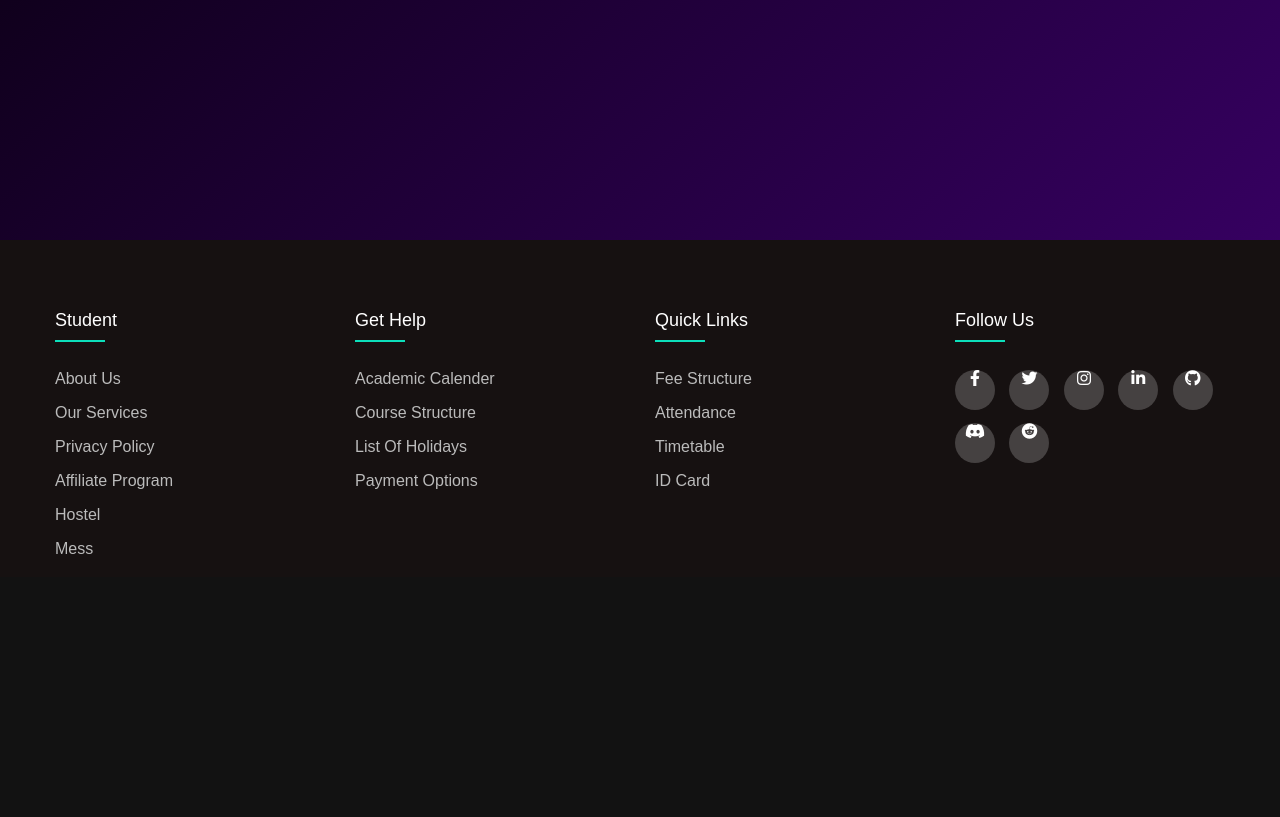
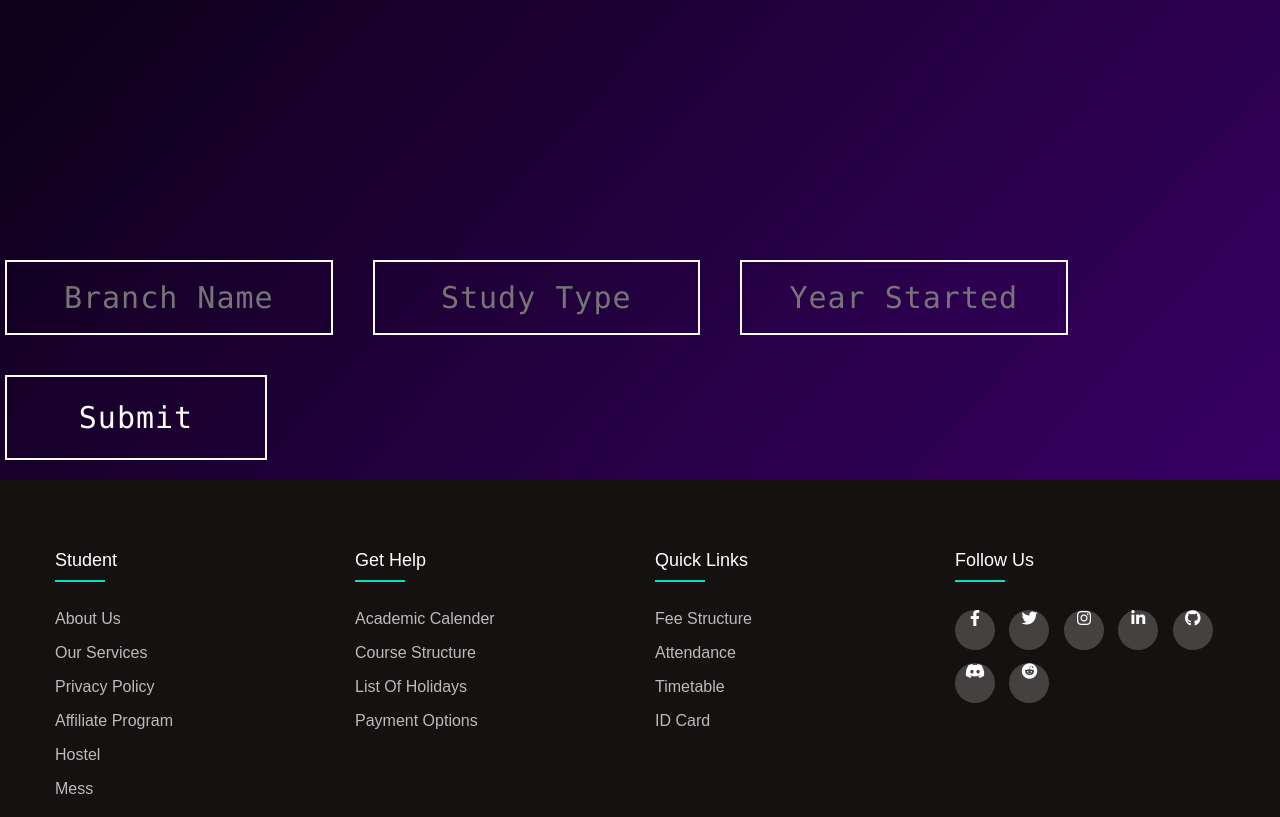
Before and after one commit to g-kabra/2ndSemWebDProject, a Flask app: template app/templates/admin_student_selector.html in a window 1280 px wide; the page is wider, and only the part inside the window is pictured. Shown: the part 585-1402 px from the top of that part. Before the commit the page ends 1139 px from the top of that part, so only its background shows below. Run offline with Flask 2, Linux system fonts and the light colour scheme; the template is opened without the code that fills it: most values are stand-ins (such as "Sample title", 1, 10 or a date in 2020); some libraries are stand-ins or nearby versions.

Commit message:
Added branch addition option

```diff
--- a/app/templates/admin_profile.html
+++ b/app/templates/admin_profile.html
@@ -45,6 +45,9 @@
             </li>
             <li class="nav-item">
               <a href="/signup"><button class="styled-button">Sign Up</button></a>
+            </li>
+            <li class="nav-item">
+              <a href="/admin/branch"><button class="styled-button">Add Branch</button></a>
             </li>
             <li class="nav-item" id = "logout">
               <a href="/logout"><button class="styled-button">Logout</button></a>
--- a/app/templates/admin_student_selector.html
+++ b/app/templates/admin_student_selector.html
@@ -13,7 +13,10 @@
     />
     <link rel="stylesheet" href="/static/student_selector.css" />
     <link rel="stylesheet" href="/static/footer.css" />
-    <link rel="stylesheet" href="https://cdnjs.cloudflare.com/ajax/libs/font-awesome/6.1.1/css/all.min.css">
+    <link
+      rel="stylesheet"
+      href="https://cdnjs.cloudflare.com/ajax/libs/font-awesome/6.1.1/css/all.min.css"
+    />
   </head>
   <body>
     <!-- Navbar shit -->
@@ -36,26 +39,38 @@
               <a href="/"><button class="styled-button">Home</button></a>
             </li>
             <li class="nav-item">
-              <a href="/admin/timetable"><button class="styled-button">Timetable</button></a>
+              <a href="/admin/timetable"
+                ><button class="styled-button">Timetable</button></a
+              >
             </li>
             <li class="nav-item">
-              <a href="/admin/teacher_assign"><button class="styled-button">Teacher Assign</button></a>
+              <a href="/admin/teacher_assign"
+                ><button class="styled-button">Teacher Assign</button></a
+              >
             </li>
             <li class="nav-item">
               <a href="#"><button class="styled-button">Attendance</button></a>
             </li>
             <li class="nav-item">
-              <a href="/signup"><button class="styled-button">Sign Up</button></a>
+              <a href="/signup"
+                ><button class="styled-button">Sign Up</button></a
+              >
             </li>
-            <li class="nav-item" id = "logout">
-              <a href="/logout"><button class="styled-button">Logout</button></a>
+            <li class="nav-item" id="logout">
+              <a href="/logout"
+                ><button class="styled-button">Logout</button></a
+              >
             </li>
-            <object data = "/static/icons8-logout-50.png" width="50px" height="50px" id="png"></object>
+            <object
+              data="/static/icons8-logout-50.png"
+              width="50px"
+              height="50px"
+              id="png"
+            ></object>
           </ul>
         </div>
       </div>
     </nav>
-
 
     <div class="center-align">
       {%if added%}
@@ -67,13 +82,12 @@
         class="teacher-selector"
       >
         <div class="row">
-
           <select name="year" id="ch_year" class="btn col-3">
             <!-- <option value="" disabled selected>Year</option> -->
-              <option value="2019" style="background: black;">2019</option>
-              <option value="2020" style="background: black;">2020</option>
-              <option value="2021" style="background: black;">2021</option>
-              <option value="2022" style="background: black;">2022</option>
+            <option value="2019" style="background: black">2019</option>
+            <option value="2020" style="background: black">2020</option>
+            <option value="2021" style="background: black">2021</option>
+            <option value="2022" style="background: black">2022</option>
           </select>
 
           <select
@@ -83,10 +97,10 @@
             placeholder="Branch"
           >
             <div class="dropdown-content" id="yes">
-                <option value="CSAI" style="background: black;">CSAI</option>
-                <option value="CS" style="background: black;" >CS</option>
-                <option value="CSB"style="background: black;" >CSB</option>
-                <option value="IT" style="background: black;">IT</option>
+              <option value="CSAI" style="background: black">CSAI</option>
+              <option value="CS" style="background: black">CS</option>
+              <option value="CSB" style="background: black">CSB</option>
+              <option value="IT" style="background: black">IT</option>
             </div>
           </select>
           <select
@@ -96,14 +110,14 @@
             placeholder="Semester"
           >
             <div class="dropdown-content">
-                <option value="1" style="background: black;">1</option>
-                <option value="2" style="background: black;">2</option>
-                <option value="3" style="background: black;">3</option>
-                <option value="4" style="background: black;">4</option>
-                <option value="5" style="background: black;">5</option>
-                <option value="6" style="background: black;">6</option>
-                <option value="7" style="background: black;">7</option>
-                <option value="8" style="background: black;">8</option>
+              <option value="1" style="background: black">1</option>
+              <option value="2" style="background: black">2</option>
+              <option value="3" style="background: black">3</option>
+              <option value="4" style="background: black">4</option>
+              <option value="5" style="background: black">5</option>
+              <option value="6" style="background: black">6</option>
+              <option value="7" style="background: black">7</option>
+              <option value="8" style="background: black">8</option>
             </div>
           </select>
           <select name="teacher">
@@ -123,7 +137,8 @@
         action="/admin/timetable/selected"
         method="POST"
         class="timetable-selector"
-        ><center>
+      >
+        <center>
           <div class="row">
             <select name="year" id="ch_year" class="btn col-2">
               <!-- <option value="" disabled selected>Year</option> -->
@@ -152,28 +167,51 @@
               placeholder="Semester"
             >
               <div class="dropdown-content">
-                <option value="1" style="background: black;">1</option>
-                <option value="2" style="background: black;">2</option>
-                <option value="3" style="background: black;">3</option>
-                <option value="4" style="background: black;">4</option>
-                <option value="5" style="background: black;">5</option>
-                <option value="6" style="background: black;">6</option>
-                <option value="7" style="background: black;">7</option>
-                <option value="8" style="background: black;">8</option>
+                <option value="1" style="background: black">1</option>
+                <option value="2" style="background: black">2</option>
+                <option value="3" style="background: black">3</option>
+                <option value="4" style="background: black">4</option>
+                <option value="5" style="background: black">5</option>
+                <option value="6" style="background: black">6</option>
+                <option value="7" style="background: black">7</option>
+                <option value="8" style="background: black">8</option>
               </div>
             </select>
-
+            <button class="btn">Submit</button>
+          </div>
+        </center>
+      </form>
+      {%endif%}
+    </div>
+    {%if branch%}
+    <form action="/admin/add_branch" method="POST" class="timetable-selector">
+      <div class="row">
+        <input
+          type="text"
+          name="branch"
+          class="btn col-3"
+          placeholder="Branch Name"
+        />
+        <input
+          type="text"
+          name="type"
+          class="btn col-3"
+          placeholder="Study Type"
+        />
+        <input
+          type="text"
+          name="year"
+          class="btn col-3"
+          placeholder="Year Started"
+        />
         <button class="btn">Submit</button>
       </div>
     </form>
     {%endif%}
-      </div>
-
-
     <footer class="footer">
       <div class="containner">
         <div class="row">
-                <div class="footer-col col-md-3 col-sm-6 ">
+          <div class="footer-col col-md-3 col-sm-6">
             <h4>Student</h4>
             <ul>
               <li><a href="#">About Us</a></li>
@@ -205,7 +243,6 @@
           <div class="footer-col col-md-3 col-sm-6">
             <h4>Follow Us</h4>
             <div class="social-links">
-
               <a href="#"><i class="fab fa-facebook-f"></i></a>
               <a href="#"><i class="fab fa-twitter"></i></a>
               <a href="#"><i class="fab fa-instagram"></i></a>
@@ -213,12 +250,10 @@
               <a href="#"><i class="fab fa-github"></i></a>
               <a href="#"><i class="fab fa-discord"></i></a>
               <a href="#"><i class="fab fa-reddit"></i></a>
-
             </div>
           </div>
         </div>
       </div>
-
     </footer>
     <script
       type="text/javascript"
```
Also changed, not shown: app/admin.py (+21 -1 lines), app/models.py (+12 -4 lines), app/data.sqlite. Lines whose indentation alone changed are shown as unchanged.
